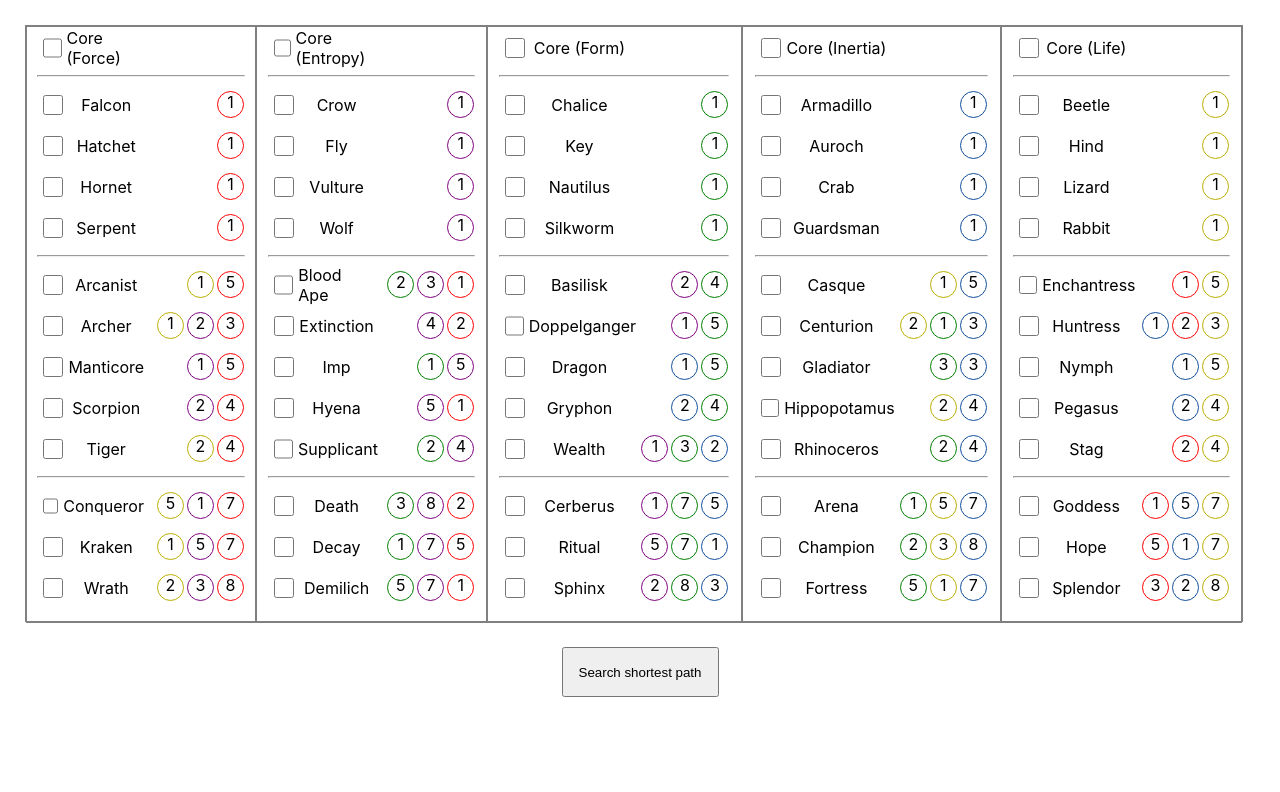
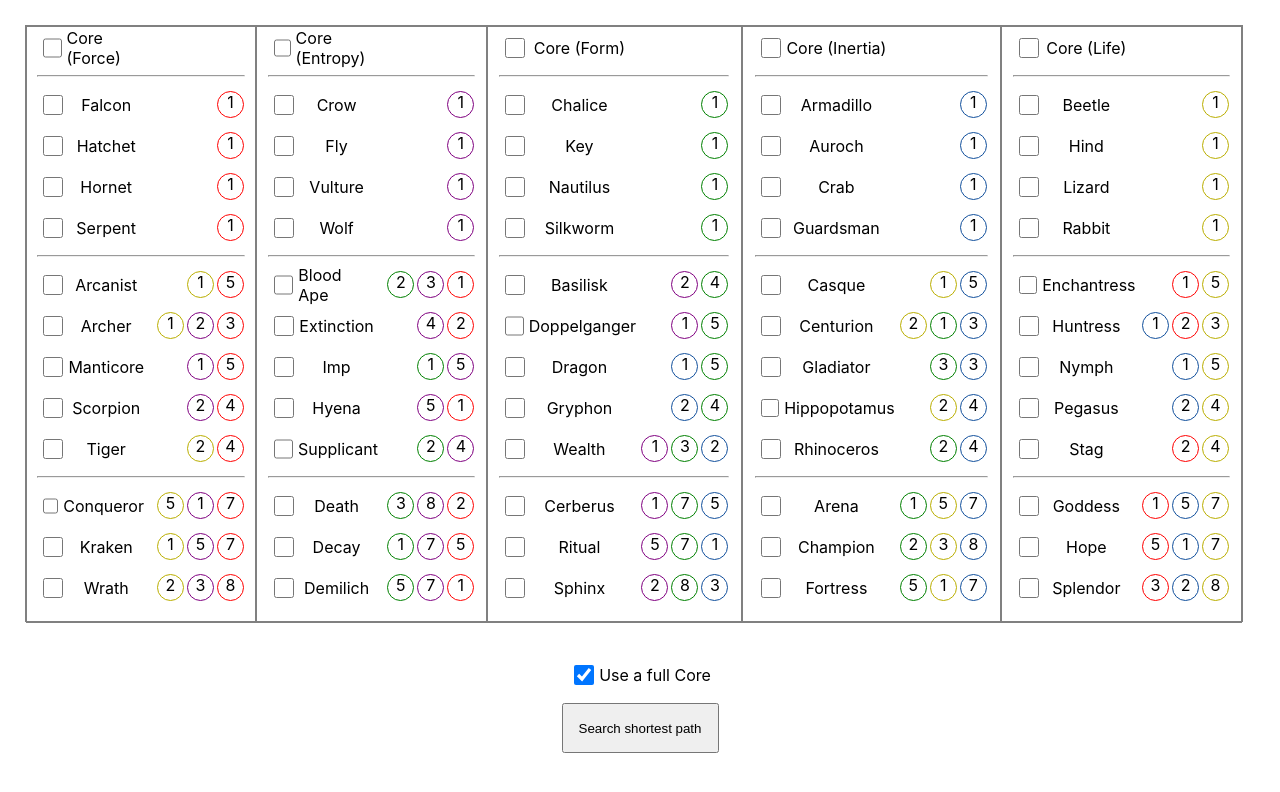
Before and after one commit to PinewoodPip/ee2calc, a React (Create React App) app: page / in a window 1280 px wide. Shown: the top 792 px of the page. Built offline with nearby package versions, Linux system fonts and the light colour scheme.

Commit message:
Add toggle for using a full core

```diff
--- a/src/App.css
+++ b/src/App.css
@@ -40,6 +40,16 @@ input[type="checkbox"] {
   align-items: center;
   justify-content: space-between;
   width: 90%;
+}
+
+.checkbox-bottom-ui {
+  height: 40px;
+  margin: 8px;
+  display: flex;
+  flex-direction: row;
+  align-items: center;
+  justify-content: center;
+  width: 250px;
 }
 
 .embodiments-box {
--- a/src/App.js
+++ b/src/App.js
@@ -17,6 +17,8 @@ import { aspects } from "./Data.js" // ascension data goes there
 // TODO IF POINTS BUDGET IS SET, TRY SELF-SUSTAINING WHEN WE RUN OUT OF POINTS WHILE BUILDING, TO KEEP GOING. BENCHMARK THIS WITH DOPPELGANGER @ LVL 9
 
 // Core (Form) -> Silkworm -> Nautilus -> Doppelganger (+force) -> REMOVE NAUTILUS -> 0 1 7 0 0 total embs. it picks the +force version cuz the goals list is always ordered the same and the force variant of a t2 always goes first
+
+// TODO REPORT TIED BUILDS
 
 const maxIterations = 2000; // how many random builds are generated and compared
 const maxAspects = 15; // maximum aspects a build can have
@@ -198,6 +200,12 @@ class App extends React.Component {
     }
   }
 
+  updateUseFullCore(newBool) {
+    this.setState({
+      useFullCore: newBool,
+    })
+  }
+
   filterApplicableAspects(list) { // list is chosen aspects
 
     // if player chose tier 2s, replace those with generated versions. later we will discard the duplicates once one of the variants has been chosen
@@ -336,8 +344,8 @@ class App extends React.Component {
         availableAspects[u] = aspects[u]
       }
 
-
-      for (var attempts = 0; attempts < 1000; attempts++) {
+      var failed = false;
+      for (var attempts = 0; attempts < 2000; attempts++) {
 
         // pick random aspect
         var aspect = _.sample(availableAspects)
@@ -406,6 +414,8 @@ class App extends React.Component {
           break;
       }
 
+      // < ! > Sometimes a build comes up with 0 aspects and points. I assume this happens when the find-aspects loop has finished and somehow, miraculously, all ~2000 attempts to find a starting point for the build have failed.
+      if (build.length != 0) {
         console.log(build);
 
         var buildInfo = {
@@ -419,6 +429,7 @@ class App extends React.Component {
           bestBuild = buildInfo;
         else if (buildInfo.points < bestBuild.points)
           bestBuild = buildInfo;
+      }
     }
 
     console.log("--- Best Build ---")
@@ -547,6 +558,10 @@ class App extends React.Component {
           </div>
         </div>
         <div className="bottom-interface">
+          <div class="checkbox-bottom-ui">
+            <input type="checkbox" checked={this.state.useFullCore} onChange={(e) => this.updateUseFullCore(e.target.checked)}></input>
+            <p>Use a full Core</p>
+          </div>
           <button onClick={() => this.calculate()}>Search shortest path</button>
           <p>{resultText}</p>
         </div>
```
Lines whose indentation alone changed are shown as unchanged.
